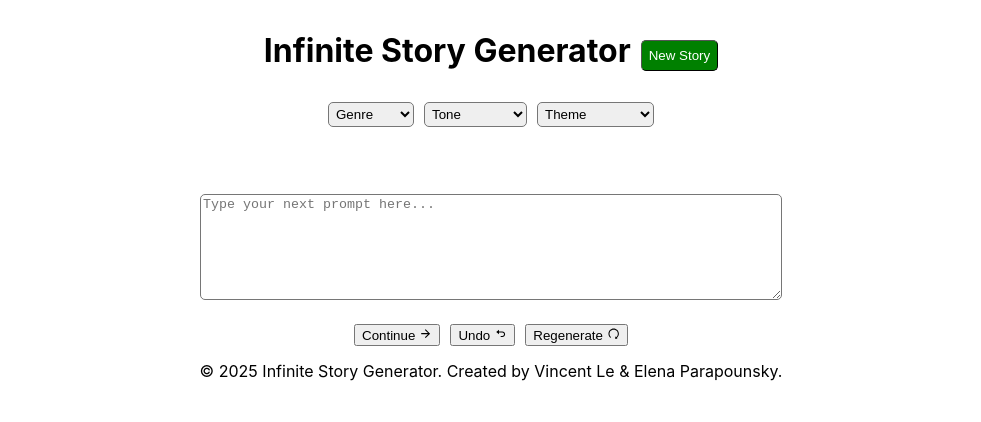
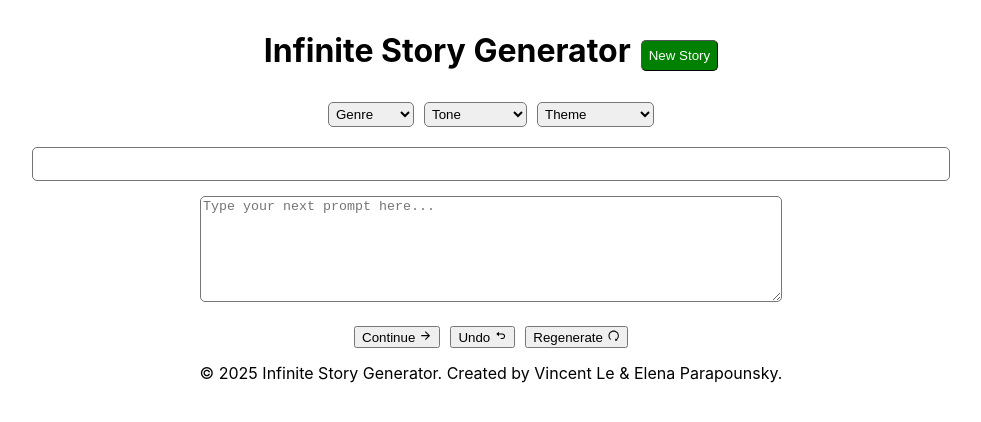
Before and after one commit to eparapounsky/infinite-story, a React (Create React App) app in the folder frontend/: page / in a window 1280 px wide. Shown: the top 422 px of the page, without its empty margins (149-1130 px from the left). Built offline with nearby package versions, Linux system fonts and the light colour scheme.

Commit message:
add styling for story area

```diff
--- a/frontend/src/App.css
+++ b/frontend/src/App.css
@@ -51,7 +51,14 @@ textarea {
   margin: auto;
   width: 70%;
   text-align: left;
+  margin-top: 15px;
   margin-bottom: 15px;
+  padding-left: 10px;
+  padding-right: 10px;
+  border-style: solid;
+  border-color: rgb(116, 115, 115);
+  border-radius: 5px;
+  border-width: 1px;
 }
 
 .buttons {
```
